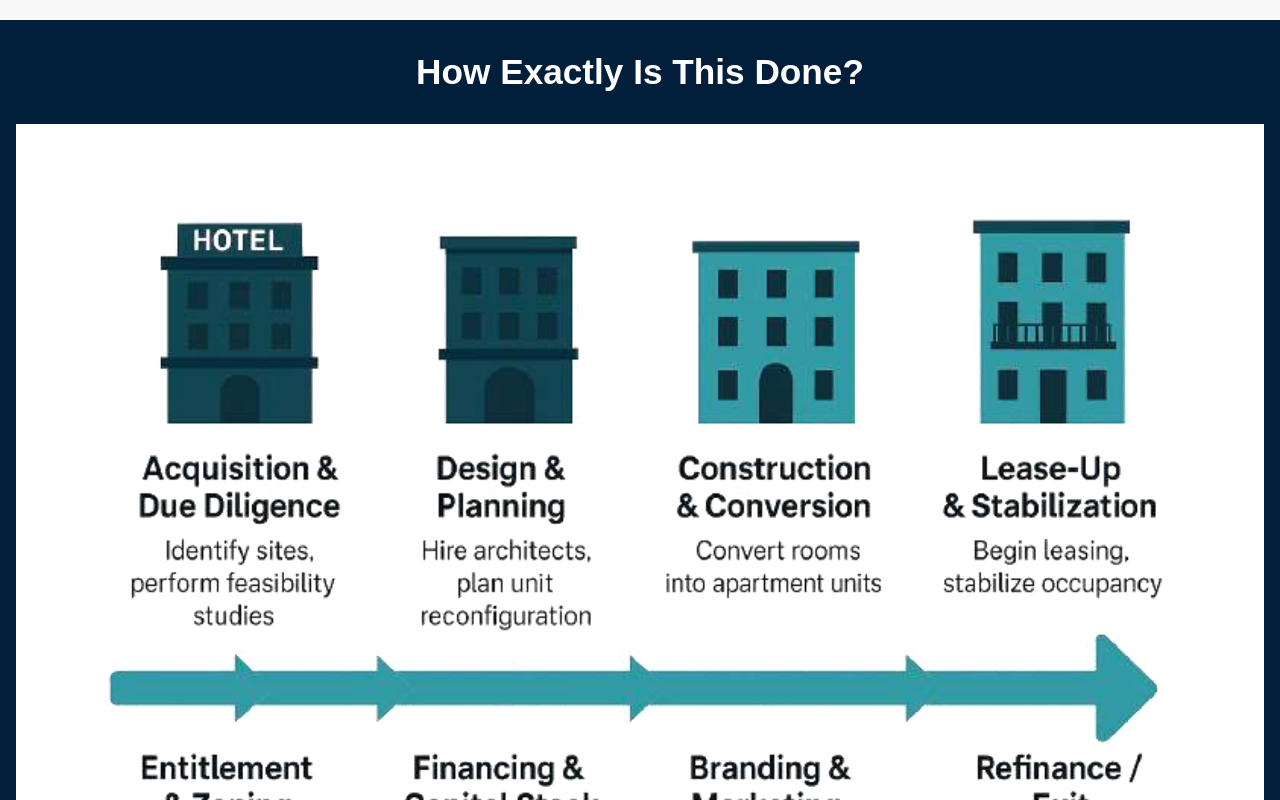
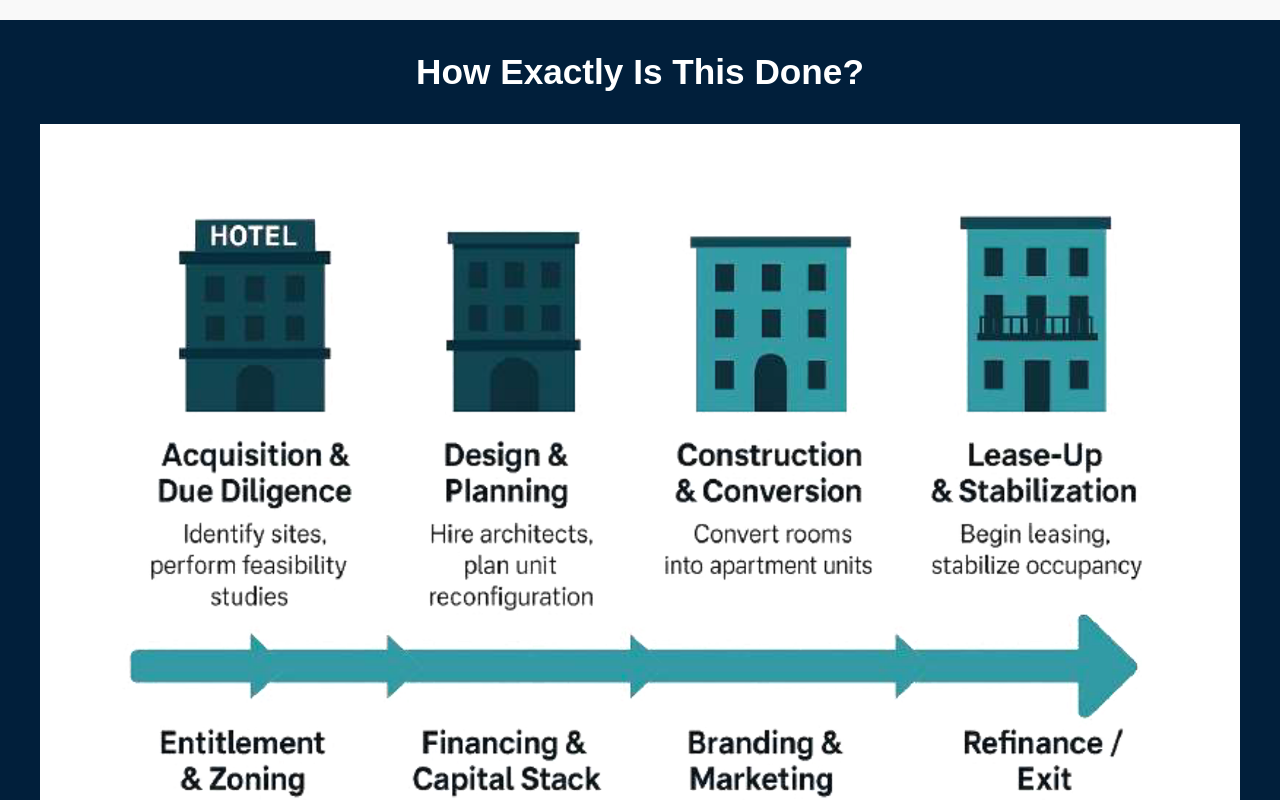
Before and after one commit to hotelshiftcapitaldev/hotelshift-website, a React (Vite) app: page /our-strategy in a window 1280 px wide. Shown: the part 1000-1800 px from the top of the page. Built offline with nearby package versions, Linux system fonts and the light colour scheme.

Commit message:
PAGE UPDATE: OUR STRATEGY. changed image size for second section for better appeal across devices.

```diff
--- a/src/pages/OurStrategy.jsx
+++ b/src/pages/OurStrategy.jsx
@@ -87,7 +87,7 @@ const OurStrategy = () => {
                         decoding='async'
                         fetchPriority='auto'
                         loading='lazy'
-                        className='lg-img margin-y-2rem' />
+                        className='lg-img margin-y-2rem maxw-1200' />
                     <center>
                         <img
                             src={`${logoWhite}`}
--- a/src/styles/App.css
+++ b/src/styles/App.css
@@ -106,8 +106,8 @@ p {
   max-width: 200px;
 }
 
-.maxw-500 {
-  max-width: 700px;
+.maxw-1200 {
+  max-width: 1200px;
 }
 
 .maxw-1500 {
```
